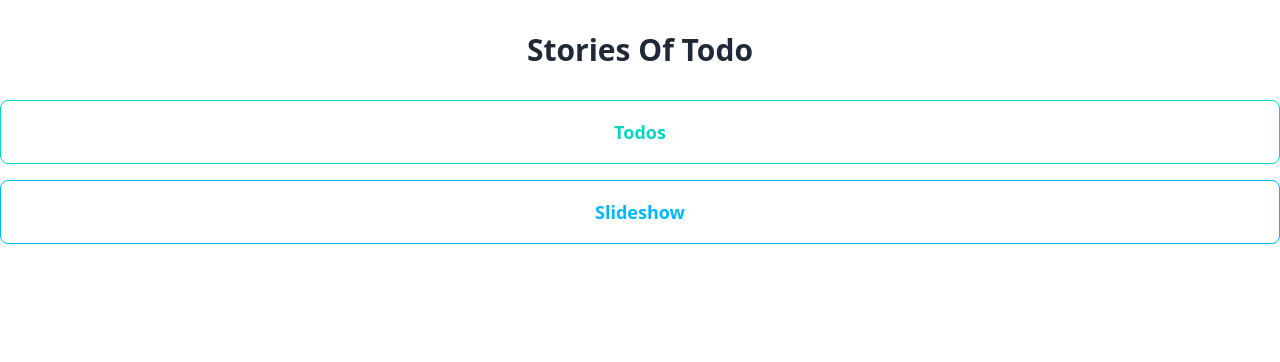
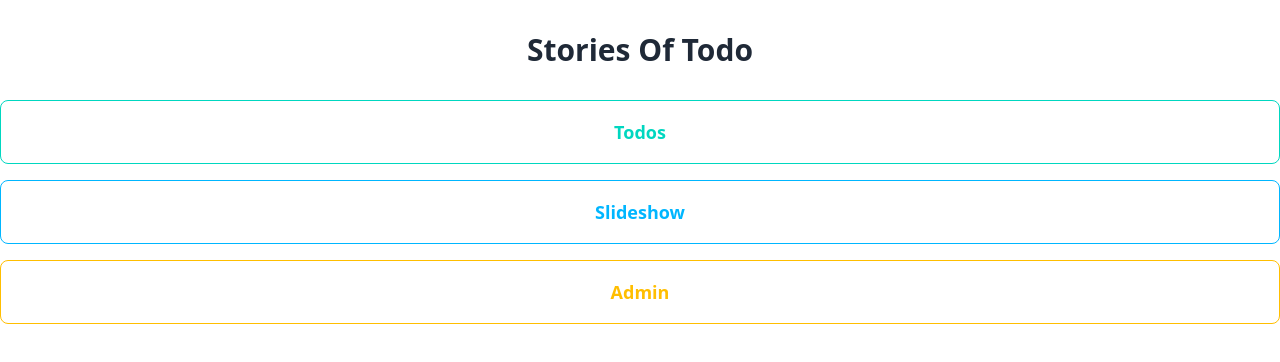
Before and after one commit to marmelab/stories-of-todo, a React (Vite) app: page / in a window 1280 px wide. Shown: the top 362 px of the page. Built offline with nearby package versions, Linux system fonts and the light colour scheme.

Commit message:
feat: add api-platform/admin

```diff
--- a/api/config/packages/api_platform.yaml
+++ b/api/config/packages/api_platform.yaml
@@ -6,7 +6,9 @@ api_platform:
         include_type: true
     formats:
         json: ['application/json']
+        jsonld: ['application/ld+json']
     docs_formats:
+        jsonld: ['application/ld+json']
         json: ['application/json']
         jsonopenapi: ['application/vnd.openapi+json']
         html: ['text/html']
--- a/package.json
+++ b/package.json
@@ -15,6 +15,7 @@
     "storybook:serve:test": "concurrently -k -s first -n \"SB,TEST\" -c \"magenta,blue\" \"npm run storybook:serve\" \"npm run storybook:test\""
   },
   "dependencies": {
+    "@api-platform/admin": "^4.0.1",
     "@tanstack/react-query": "^5.51.5",
     "@tanstack/react-query-devtools": "^5.51.5",
     "axios": "^1.7.2",
--- a/src/App.tsx
+++ b/src/App.tsx
@@ -3,6 +3,7 @@ import { TodosApp } from "./pages/TodoApp";
 import { Home } from "./pages/Home";
 import "./App.css";
 import { Slideshow } from "./pages/Slideshow";
+import { Admin } from "./pages/Admin";
 
 const router = createBrowserRouter([
   {
@@ -17,6 +18,10 @@ const router = createBrowserRouter([
     path: "/slideshow",
     element: <Slideshow />,
   },
+  {
+    path: "/admin/*",
+    element: <Admin />,
+  },
 ]);
 
 const App = () => <RouterProvider router={router} />;
--- /dev/null
+++ b/src/pages/Admin.tsx
@@ -0,0 +1,5 @@
+import { HydraAdmin } from "@api-platform/admin";
+
+export const Admin = () => (
+  <HydraAdmin entrypoint="https://localhost/" basename="/admin" />
+);
--- a/src/pages/Home.tsx
+++ b/src/pages/Home.tsx
@@ -12,6 +12,9 @@ export const Home = () => (
       <NavLink className="btn btn-outline btn-lg btn-info" to="slideshow">
         Slideshow
       </NavLink>
+      <NavLink className="btn btn-outline btn-lg btn-warning" to="admin">
+        Admin
+      </NavLink>
     </div>
   </div>
 );
```
Also changed, not shown: 2 other files (tests, documents, lock files or other folders).
